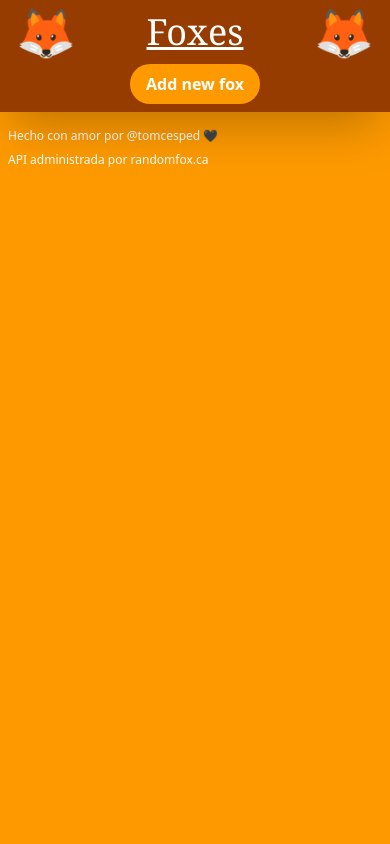
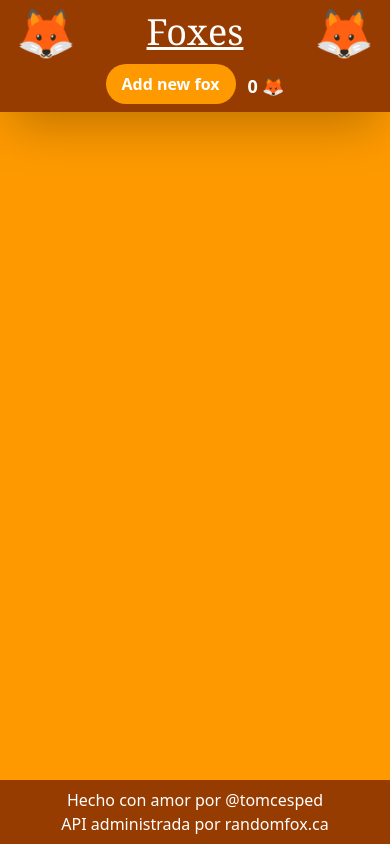
Before and after one commit to tomycesped/Foxes, a Next.js app: page / in a window 390 px wide. Built offline with nearby package versions, Linux system fonts and the light colour scheme.

Commit message:
Responsive

```diff
--- a/package.json
+++ b/package.json
@@ -10,6 +10,7 @@
   },
   "dependencies": {
     "@tailwindcss/postcss": "^4.0.8",
+    "framer-motion": "^12.4.7",
     "lodash": "^4.17.21",
     "next": "15.1.7",
     "postcss": "^8.5.3",
--- a/src/app/page.tsx
+++ b/src/app/page.tsx
@@ -1,11 +1,13 @@
-"use client";
+'use client'
 
-import { useState, useEffect } from "react";
+import { useState } from "react";
 import type { MouseEventHandler } from "react";
 import type { NextPage } from "next";
 import Head from "next/head";
 import { LazyImage } from "./components/LazyImage";
 import { random } from "lodash";
+import "./globals.css";
+import { motion } from "framer-motion";
 
 const generateId = (): string => {
   return (
@@ -18,23 +20,6 @@ const myRandom = () => random(1, 123);
 
 const Home: NextPage = () => {
   const [images, setImages] = useState<Array<IFoxImageItem>>([]);
-  const [isScrollable, setIsScrollable] = useState(false);
-
-  useEffect(() => {
-    const checkScrollability = () => {
-      const { scrollHeight, clientHeight } = document.documentElement;
-      setIsScrollable(scrollHeight > clientHeight);
-    };
-
-    checkScrollability();
-    window.addEventListener("resize", checkScrollability);
-    return () => window.removeEventListener("resize", checkScrollability);
-  }, []);
-
-  useEffect(() => {
-    const { scrollHeight, clientHeight } = document.documentElement;
-    setIsScrollable(scrollHeight > clientHeight);
-  }, [images]);
 
   const addNewFox: MouseEventHandler<HTMLButtonElement> = () => {
     const id = generateId();
@@ -46,34 +31,45 @@ const Home: NextPage = () => {
     <div>
       <Head>
         <title>Lazy Foxes!</title>
-        <meta name="description" content="Generated by create next app" />
+        <meta name="description" content="width=device-width, initial-scale=1, maximum-scale=1, user-scalable=no" />
         <link rel="icon" href="/favicon.ico" />
       </Head>
 
-      {/* Header Fijo */}
       <header className="fixed top-0 left-0 right-0 bg-amber-800 shadow-2xl z-10">
         <div className="p-1 px-4 flex items-center justify-between">
           <h1 className="text-5xl">🦊</h1>
           <h1 className="font-serif underline text-white text-4xl py-2">Foxes</h1>
           <h1 className="text-5xl">🦊</h1>
+        </div>
+        <div className="flex flex-col items-center">
+          <div className="flex items-center gap-3">
+          <motion.button
+           onClick={addNewFox}
+          className="relative bg-amber-500 hover:bg-amber-600 text-white font-bold py-2 px-4 rounded-full mb-2 overflow-hidden"
+          whileTap={{ scale: 0.9 }}
+          >
+           Add new fox
+           <motion.span
+             className="absolute inset-0 rounded-full bg-white opacity-20"
+              initial={{ scale: 0 }}
+              animate={{ scale: [0, 1.5], opacity: [0.5, 0] }}
+             transition={{ duration: 0.5 }}
+            />
+            </motion.button>
+            <motion.span
+              key={images.length}
+              className="text-white text-lg font-bold mb-1"
+              initial={{ scale: 0 }}
+              animate={{ scale: 1 }}
+              transition={{ type: "tween", stiffness: 100, damping: 15 }}
+            >
+              {images.length} {"🦊"}
+            </motion.span>
           </div>
-          <div className="flex flex-col items-center">
-          <button
-            onClick={addNewFox}
-            className="bg-amber-500 hover:bg-amber-600 text-white font-bold py-2 px-4 rounded-full mb-2"
-          >
-            Add new fox
-          </button>
-          </div>
-          {isScrollable && (
-          <h1 className="absolute flex bottom-0 right-0 text-white pr-2">No olvides scrollear ⬇️</h1>
-        )}
+        </div>
       </header>
 
-      <main className="bg-amber-500 min-h-screen pt-[120px]">
-        <h1 className="text-xs text-white m-2">Hecho con amor por @tomcesped 🖤</h1>
-        <h1 className="text-xs text-white m-2">API administrada por randomfox.ca</h1>
-        {/* Contenedor de imágenes */}
+      <main className="bg-amber-500 min-h-screen pt-[170px] pb-[60px]">
         <div className="mt-[-60px]">
           {images.map(({ id, url }, index) => (
             <div className="p-4" key={id}>
@@ -81,7 +77,7 @@ const Home: NextPage = () => {
                 src={url}
                 width="320"
                 height="auto"
-                className="mx-auto my- auto rounded-md bg-gray-300 shadow-black shadow-lg"
+                className="mx-auto my-auto rounded-md bg-gray-300 shadow-black shadow-lg"
                 onLazyLoad={(img) => {
                   console.log(`Image #${index + 1} cargada. Nodo:`, img);
                 }}
@@ -90,6 +86,10 @@ const Home: NextPage = () => {
           ))}
         </div>
       </main>
+      <footer className="fixed bottom-0 left-0 right-0 bg-amber-800 text-white text-center p-2">
+        <p>Hecho con amor por @tomcesped</p>
+        <p>API administrada por randomfox.ca</p>
+      </footer>
     </div>
   );
 };
```
Also changed, not shown: 1 other file (tests, documents, lock files or other folders).
